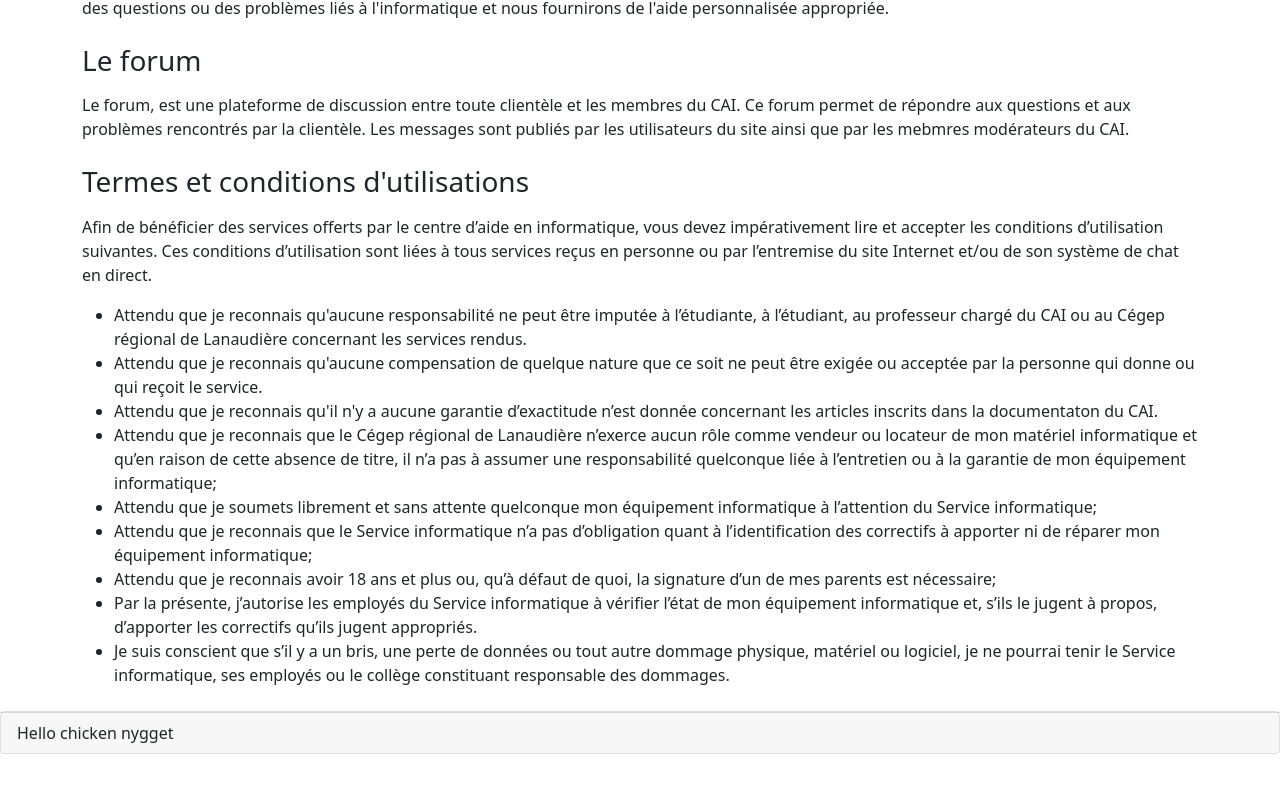
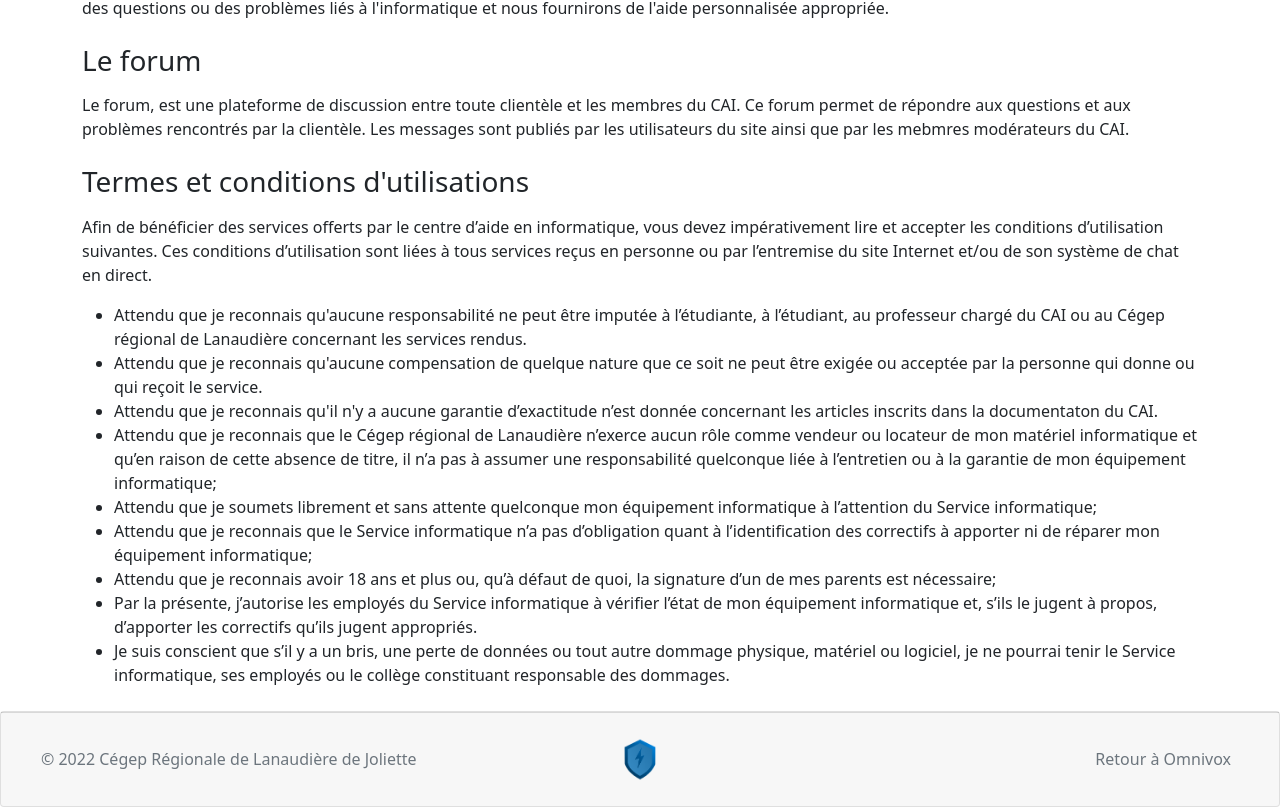
Before and after one commit to darkhappy/projet-soutien, a React (Create React App) app: page /about in a window 1280 px wide. Shown: the part 662-1469 px from the top of the page. Before the commit the page ends 1416 px from the top, so only its background shows below. Built offline with nearby package versions, Linux system fonts and the light colour scheme.

Commit message:
footer done

```diff
--- a/src/components/Footer.jsx
+++ b/src/components/Footer.jsx
@@ -1,11 +1,21 @@
 import Card from 'react-bootstrap/Card';
+import Logo from "../img/Shield_Logo.png"
 export default function NavBar() {
   return (
     <Card>
       <Card.Footer>
-        Hello chicken nygget
+        <footer className="d-flex flex-wrap justify-content-between align-items-center py-sm-3 mx-4">
+          <p className="col-md-4 mb-0 text-muted">© 2022 Cégep Régionale de Lanaudière de Joliette</p>
+          <a className="col-md-4 d-flex align-items-center justify-content-center mb-3 mb-md-0 me-md-auto link-dark text-decoration-none"
+            href="/">
+            <img height={45} width={38} src={Logo} className="d-inline-block align-top"  alt="Logo"/>
+          </a>
+
+          <ul className="nav col-md-4 justify-content-end">
+            <li className="nav-item"><a className="nav-link px-2 text-muted" href="https://cegep-lanaudiere-joliette.omnivox.ca">Retour à Omnivox</a></li>
+          </ul>
+        </footer>
       </Card.Footer>
-
     </Card>
     );
 }
```
